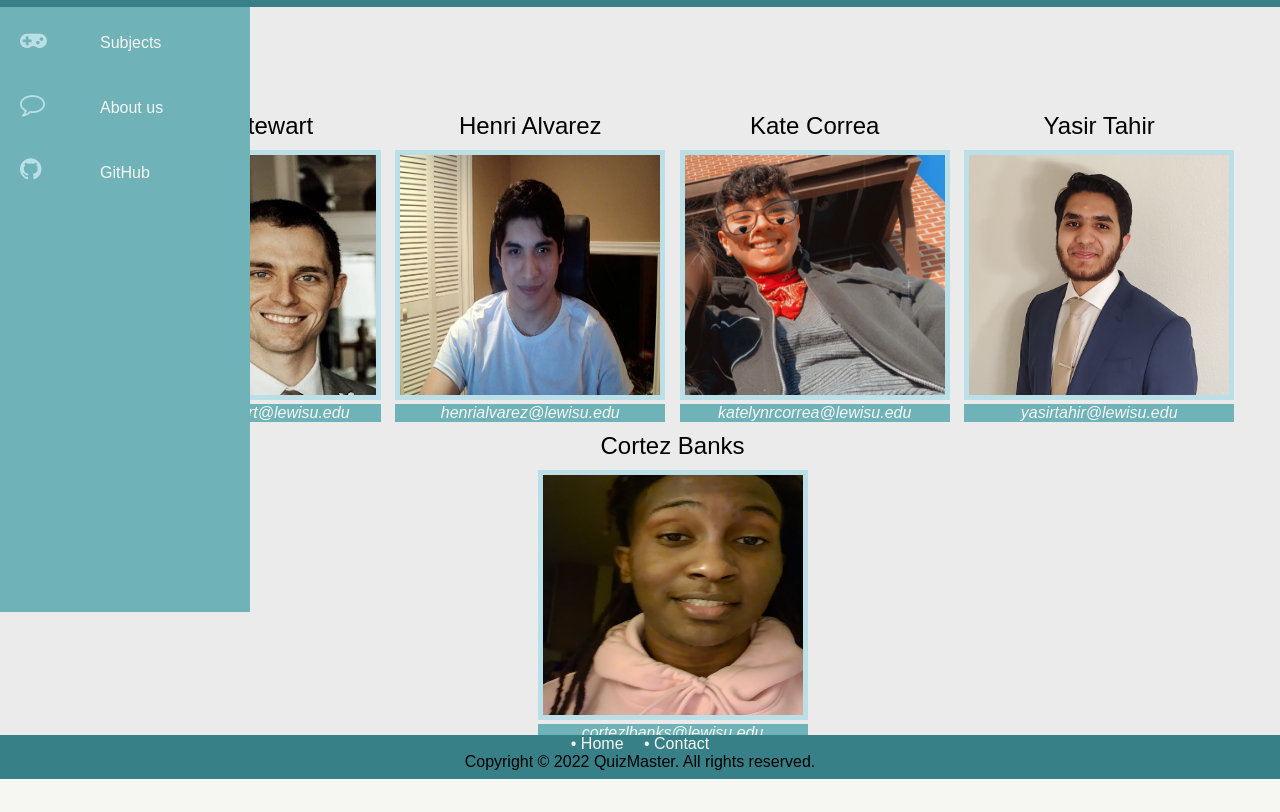
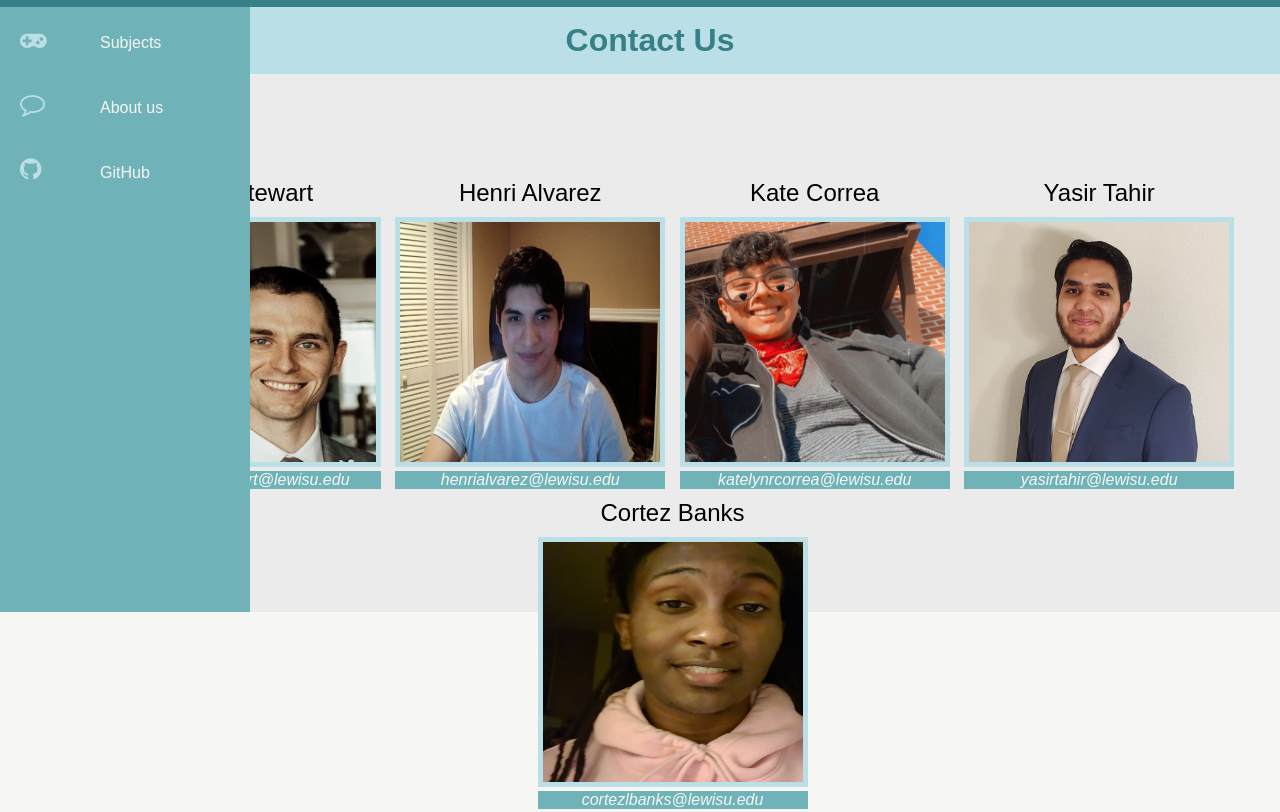
Before and after one commit to TheProctors/QuizMaster, a website built with webpack: page public/ContactUs.html in a window 1280 px wide. Shown: the part 188-1000 px from the top of the page. Before the commit the page ends 967 px from the top, so only its background shows below. Built offline with nearby package versions, Linux system fonts and the light colour scheme; some packages are replaced by stand-ins of ours; no server answers.

Commit message:
css maintenance
merge inconsistencies: added back headings and fixed footer on contact page. looks good locally.

```diff
--- a/public/ContactUs.html
+++ b/public/ContactUs.html
@@ -15,12 +15,15 @@
 
 <body>
     <div id="wrapper">
-        <!--siteHeading div controls the title of the webpage.-->
+        <!--header id reference to load site logo-->
         <div id="header"></div>
-
+        <!--pageHeading div controls the title of the webpage.-->
+        <div id="pageHeading">
+        <h1>Contact Us</h1>
+        </div>
         <!--The menu bar and the main content of the page are stored in a container div.
             This helps ensure a column style layout.-->
-        <div id="pageElements">
+            <div id="pageElements">
             <!--Menu bar to go in this space.-->
             <!--id main-menu is referenced by jquery to load the menu bar.-->
             <div id="main-menu"></div>
@@ -116,11 +119,12 @@
               >
             </address>
                 </figure>
+                <p id="contact-us-paragraph">Please contact one of our team members and we will get back to you.
+                </p>
             </div>
-            <p id="contact-us-paragraph">
-                Please contact one of our team members and we will get back to you.
-            </p>
-        </div>
+
+          </div>
+
     </div>
     <!--Footer being referenced by jQuery to open up footer html-->
     <div id="footer"></div>
--- a/public/css/aboutUs.css
+++ b/public/css/aboutUs.css
@@ -34,7 +34,7 @@ body {
     margin-left: 15%;
     margin-right: 15%;
     padding-top: 20px;
-    padding-bottom: 150px;
+    padding-bottom: 100px;
 }
 
 
--- a/public/css/contactUs.css
+++ b/public/css/contactUs.css
@@ -1,5 +1,19 @@
 /*only adding components specific to the body of the page. The rest of the css can imported with the index*/
+html,
+body {
+    height: 100%;
+}
+#teamPictures {
+    margin-top: 100px;
+    margin-left: 65px;
+    /*Moved away from menu bar*/
+    /*margin-right: 15px;*/
+    text-align: center;
+    padding-bottom: 130px;
+    margin-bottom: 0;
+    min-height: 100%;
 
+}
 .headshot {
     border: 5px solid #badfe7;
     height: 240px;
@@ -8,13 +22,7 @@
     padding-left: 0px;
 }
 
-#teamPictures {
-    margin-top: 100px;
-    margin-left: 65px;
-    /*Moved away from menu bar*/
-    /*margin-right: 15px;*/
-    text-align: center;
-}
+
 
 figure {
     display: inline-block;
@@ -34,4 +42,6 @@ figcaption {
 #contact-us-paragraph {
     text-align: center;
     margin-top: 10px;
+
+
 }
--- a/public/css/footer.css
+++ b/public/css/footer.css
@@ -3,7 +3,7 @@
     text-align: center;
     clear: both;
     display: block;
-    height: 44px;
+    height: 50px;
     margin-top: -40px;
     position: relative;
     width: 100%;
@@ -17,9 +17,11 @@
 
 p.footer {
     display: inline-block;
+
 }
 
 p a {
     text-decoration: none;
     color: #f6f6f2;
+
 }
--- a/public/css/indexStyleSheet.css
+++ b/public/css/indexStyleSheet.css
@@ -72,13 +72,13 @@ a {
     margin adjusted to account for nav bar.
 */
 
-#siteHeading {
+/* #siteHeading {
     background-color: #388087;
     text-align: center;
     padding-bottom: 10px;
     padding-top: 10px;
     margin-left: 65px;
-}
+} */
 
 
 /*Main content styling.
@@ -86,15 +86,19 @@ a {
 */
 
 #pageHeading {
-    background-color: #F6F6F2;
+    background-color: #badfe7;
     float: center;
     /*Float right now to account for menu bar.*/
-    margin-left: 65px;
+    margin-left: 20px;
     /*Adjusted to account for menu bar size.*/
     text-align: center;
     color: #388087;
     padding: 15px 15px;
 }
+#pageHeading p {
+        font-size: 20px;
+}
+
 
 #siteBody {
     min-height: 100%;
```
Also changed, not shown: public/Engineering.html (+4 -2 lines), public/aboutUs.html (+7 -3 lines), public/index.html (+10 -8 lines), public/signIn.html (+10 -5 lines), public/signUp.html (+7 -2 lines).
